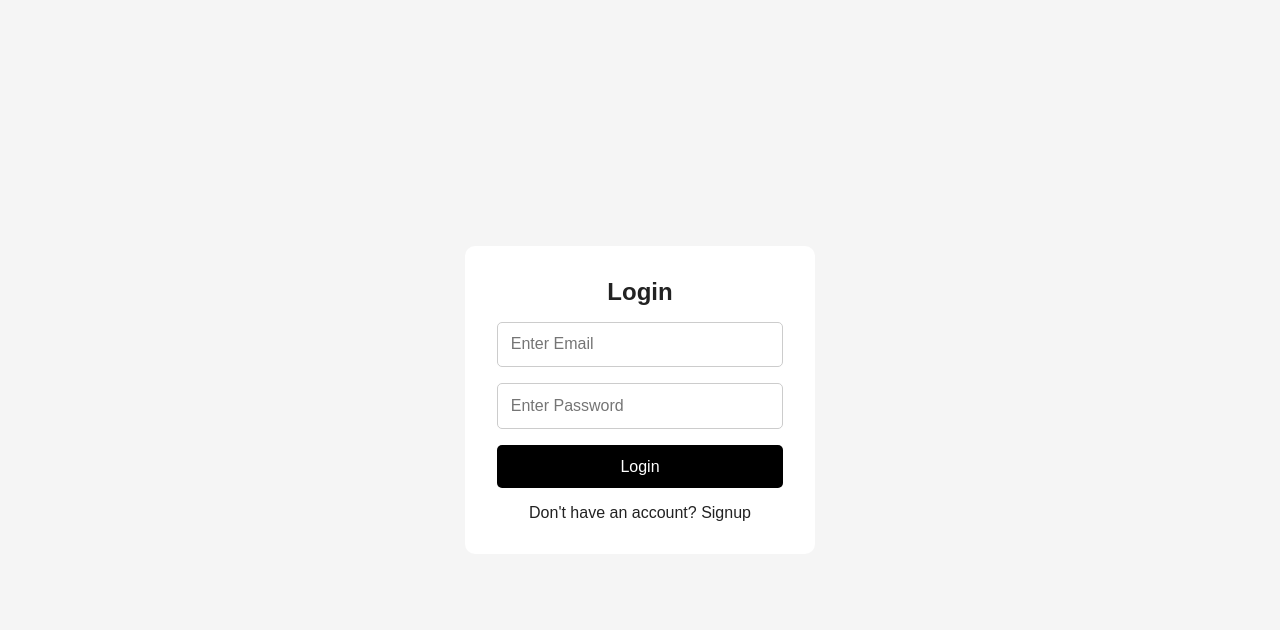
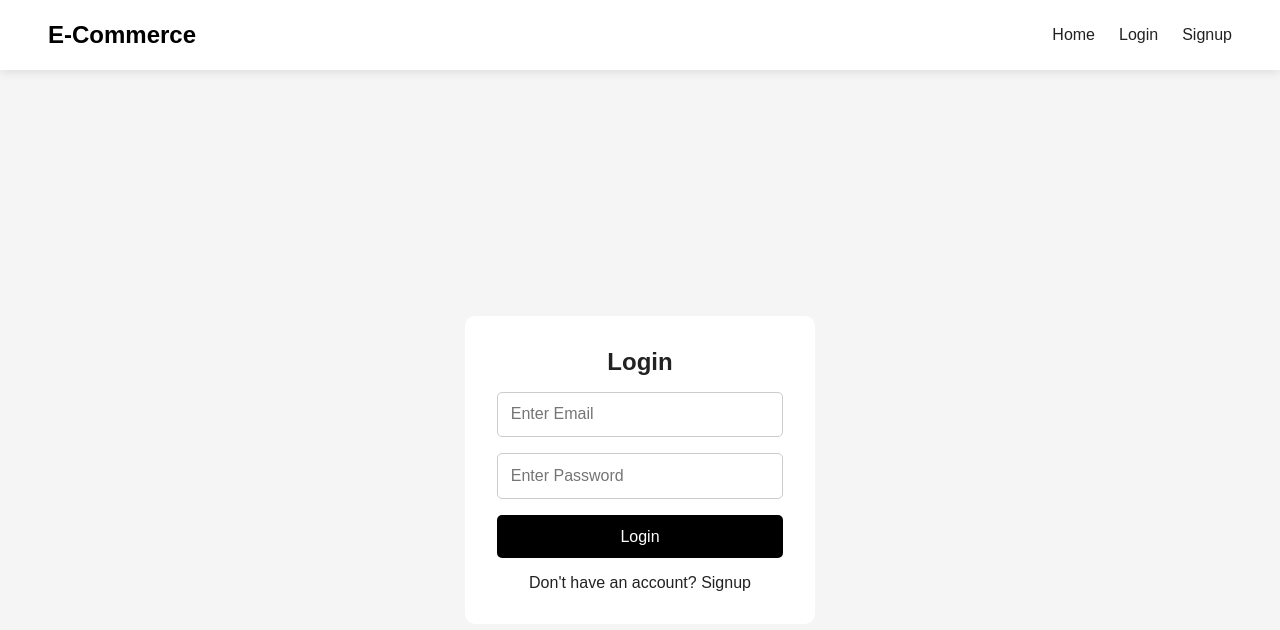
Before and after one commit to vivekkumarvks021/BuyBusy-1, a React (Vite) app: page /login in a window 1280 px wide. Shown: the top 630 px of the page. Built offline with nearby package versions, Linux system fonts and the light colour scheme; no server answers.

Commit message:
Add Navbar Components

```diff
--- a/src/App.jsx
+++ b/src/App.jsx
@@ -1,3 +1,4 @@
+import Navbar from "./components/Navbar/Navbar";
 import { useAuth } from "./context/AuthContext";
 import AppRoutes from "./routes/AppRoutes";
 import { ToastContainer } from "react-toastify";
@@ -14,6 +15,7 @@ function App() {
 
   return (
     <>
+      <Navbar />
       <AppRoutes />
       <ToastContainer />
     </>
--- /dev/null
+++ b/src/components/Navbar/Navbar.jsx
@@ -0,0 +1,53 @@
+import { Link, useNavigate } from "react-router-dom";
+import { toast } from "react-toastify";
+import { logout } from "../../services/authService";
+import { useAuth } from "../../context/AuthContext";
+import styles from "./Navbar.module.css";
+
+function Navbar() {
+  const navigate = useNavigate();
+
+  const { user } = useAuth();
+
+  const handleLogout = async () => {
+    try {
+      await logout();
+
+      toast.success("Logout Successful");
+
+      navigate("/");
+    } catch (error) {
+      toast.error(error.message);
+    }
+  };
+
+  return (
+    <nav className={styles.navbar}>
+      <Link to="/" className={styles.logo}>
+        E-Commerce
+      </Link>
+
+      <div className={styles.links}>
+        <Link to="/">Home</Link>
+
+        {!user ? (
+          <>
+            <Link to="/login">Login</Link>
+
+            <Link to="/signup">Signup</Link>
+          </>
+        ) : (
+          <>
+            <Link to="/cart">Cart</Link>
+
+            <Link to="/orders">Orders</Link>
+
+            <button onClick={handleLogout}>Logout</button>
+          </>
+        )}
+      </div>
+    </nav>
+  );
+}
+
+export default Navbar;
--- /dev/null
+++ b/src/components/Navbar/Navbar.module.css
@@ -0,0 +1,49 @@
+.navbar {
+  height: 70px;
+  padding: 0 3rem;
+  display: flex;
+  justify-content: space-between;
+  align-items: center;
+  background-color: white;
+  box-shadow: 0 2px 10px rgba(0, 0, 0, 0.1);
+  position: sticky;
+  top: 0;
+  z-index: 100;
+}
+
+.logo {
+  font-size: 1.5rem;
+  font-weight: 700;
+  color: black;
+}
+
+.links {
+  display: flex;
+  align-items: center;
+  gap: 1.5rem;
+}
+
+.links a {
+  font-size: 1rem;
+  font-weight: 500;
+  transition: 0.2s;
+}
+
+.links a:hover {
+  color: #666;
+}
+
+.links button {
+  padding: 0.5rem 1rem;
+  border: none;
+  border-radius: 5px;
+  background-color: black;
+  color: white;
+  font-size: 0.9rem;
+  cursor: pointer;
+  transition: 0.2s;
+}
+
+.links button:hover {
+  opacity: 0.8;
+}
```
